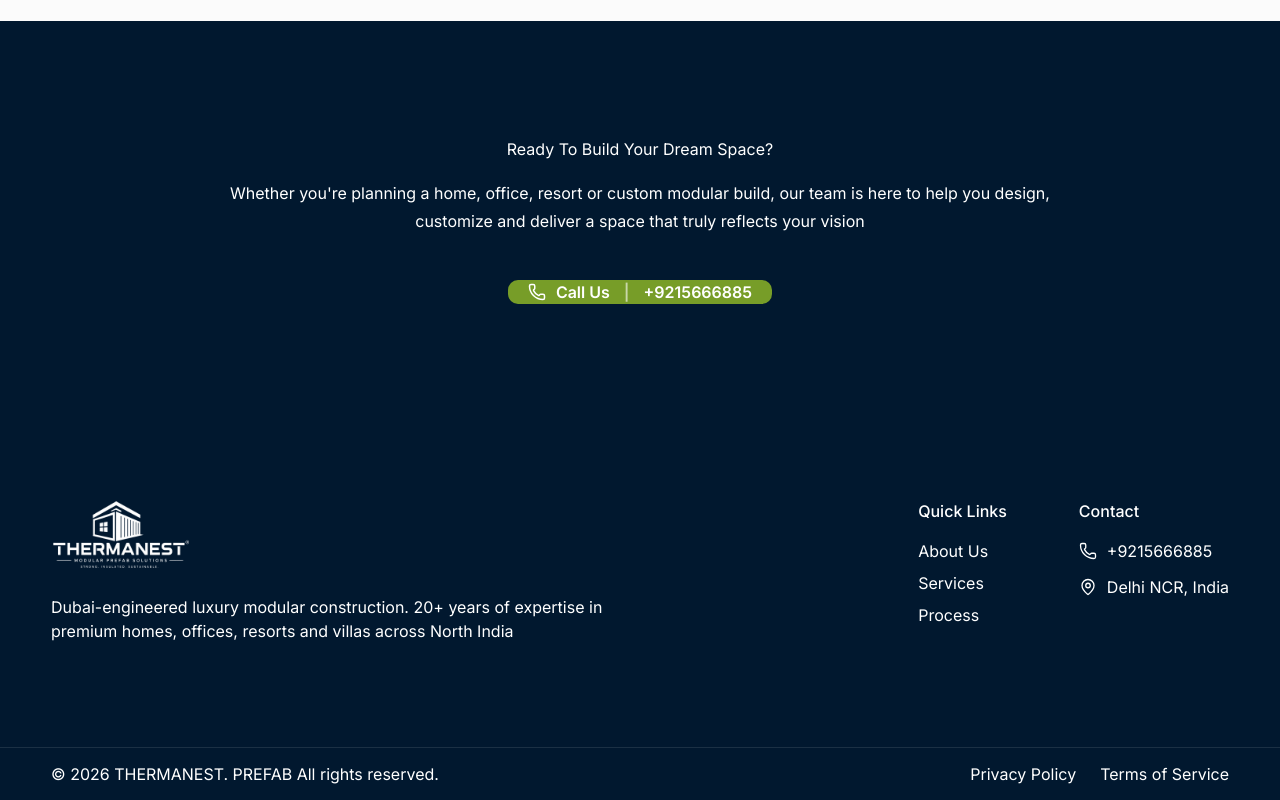
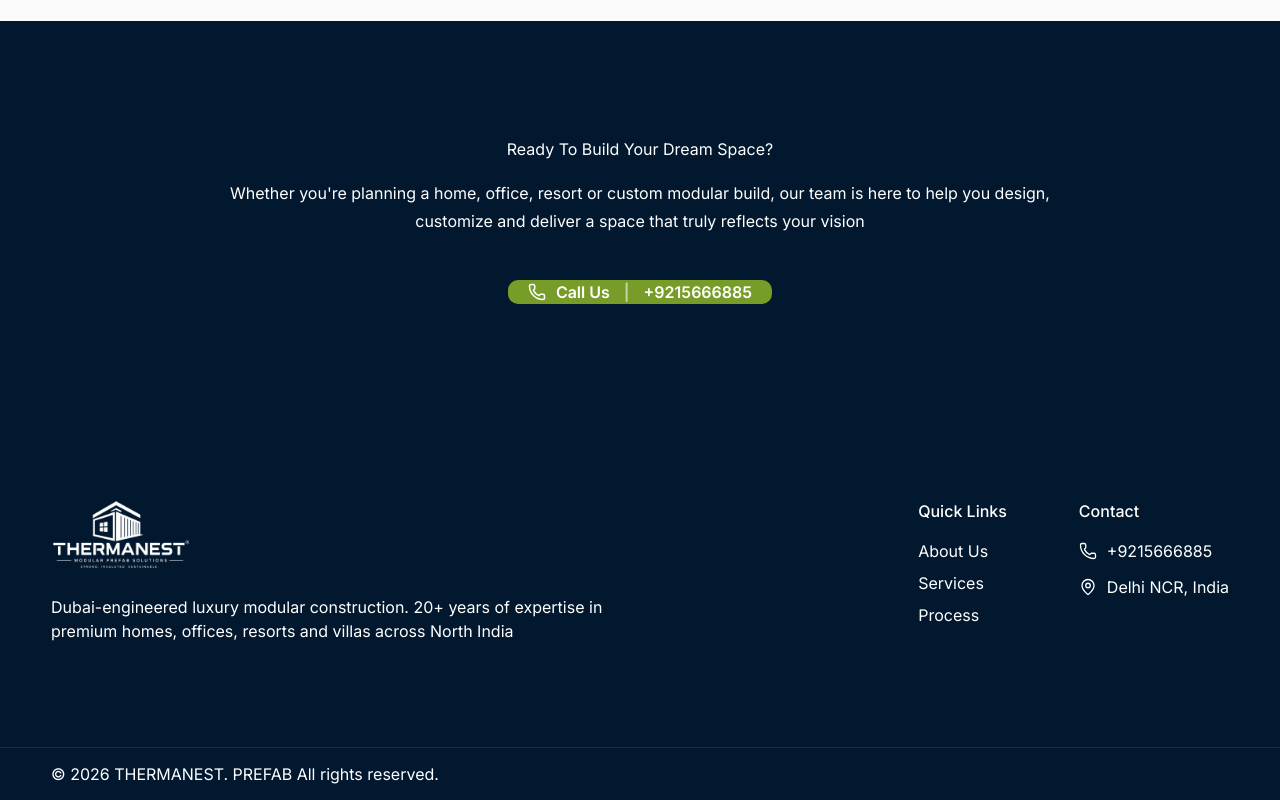
Before and after one commit to gauravsaluja2006/thermanest-website, a Next.js app: page / in a window 1280 px wide. Shown: the part 6664-7464 px from the top of the page. Built offline with nearby package versions, Linux system fonts and the light colour scheme; a web font is replaced by a local one.

Commit message:
Remove Privacy Policy and Terms of Service links from the footer.
Keep only the copyright line in the footer bottom bar.

Co-authored-by: Cursor <cursoragent@cursor.com>

```diff
--- a/components/layout/Footer.tsx
+++ b/components/layout/Footer.tsx
@@ -106,7 +106,7 @@ export function Footer() {
 
       {/* Bottom bar */}
       <div
-        className="w-full flex flex-col sm:flex-row items-start sm:items-center justify-between px-4 py-2 md:px-[51px] md:py-[14px] gap-2"
+        className="w-full px-4 py-2 md:px-[51px] md:py-[14px]"
         style={{ borderTop: "0.8px solid rgba(255,255,255,0.1)" }}
       >
         <p
@@ -115,22 +115,6 @@ export function Footer() {
         >
           © 2026 THERMANEST. PREFAB All rights reserved.
         </p>
-        <div className="flex gap-6">
-          <Link
-            href="/privacy"
-            className="text-white hover:text-white/80 transition-colors duration-150 font-normal focus-visible:outline-none focus-visible:ring-2 focus-visible:ring-white rounded-sm"
-            style={{ fontSize: "var(--text-body-4)" }}
-          >
-            Privacy Policy
-          </Link>
-          <Link
-            href="/terms"
-            className="text-white hover:text-white/80 transition-colors duration-150 font-normal focus-visible:outline-none focus-visible:ring-2 focus-visible:ring-white rounded-sm"
-            style={{ fontSize: "var(--text-body-4)" }}
-          >
-            Terms of Service
-          </Link>
-        </div>
       </div>
     </footer>
   );
```
